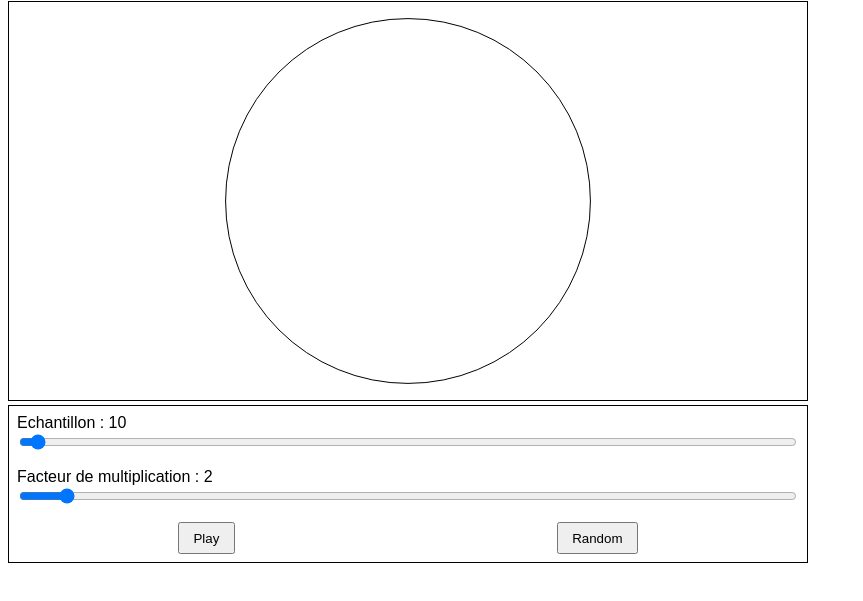
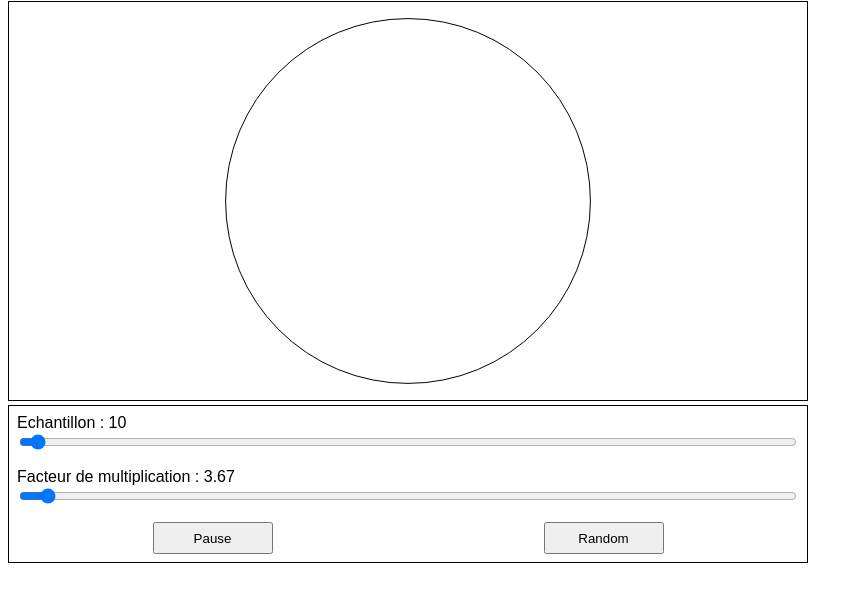
Before and after one commit to Deltouxx/formation_ts, a website built with Vite: page front/index.html in a window 1280 px wide. Both pictures are taken after a click on the button "Play". Shown: the part 79-680 px from the top of the page, without its empty margins (0-863 px from the left). Built offline with nearby package versions, Linux system fonts and the light colour scheme.

Commit message:
dev: donovan commit

```diff
--- a/front/index.html
+++ b/front/index.html
@@ -22,7 +22,7 @@
       </label>
       <label class="multiplicationFactor">
         <span>Facteur de multiplication : <span class="value">xxx</span></span>
-        <input type="range" name="" id="" min="1" max="20" step="0.01" />
+        <input type="range" name="" id="" min="1" max="100" step="0.01" />
       </label>
       <div class="buttons">
         <button class="play">Play</button>
--- a/front/src/Command.ts
+++ b/front/src/Command.ts
@@ -1,17 +1,18 @@
 import { Config } from "./Config";
-import { $, getKeys } from "./misc";
+import { $, getKeys, sleep } from "./misc";
 type Callback = (newConfig: Config) => void;
 
 export class Command {
-  // #region Properties (2)
+  // #region Properties (3)
 
-  public callback: Callback = () => {};
-  public config: Config = {
+  private callback: Callback = () => {};
+  private config: Config = {
     samples: 0,
     multiplicationFactor: 0,
   };
+  private isPlaying = false;
 
-  // #endregion Properties (2)
+  // #endregion Properties (3)
 
   // #region Constructors (1)
 
@@ -22,13 +23,21 @@ export class Command {
 
   // #endregion Constructors (1)
 
-  // #region Public Methods (5)
+  // #region Public Methods (6)
 
-  public onUpdate(callback: Callback) {
+  onUpdate(callback: Callback) {
     this.callback = callback;
   }
 
-  public render() {
+  async play() {
+    while (this.isPlaying) {
+      await sleep(1000 / 60);
+      const mf = +((this.config.multiplicationFactor + 0.01) % 100).toFixed(2);
+      this.setConfig({ ...this.config, multiplicationFactor: mf });
+    }
+  }
+
+  render() {
     const keys: (keyof Config)[] = getKeys(this.config);
 
     for (const key of keys) {
@@ -37,6 +46,9 @@ export class Command {
       const slider = $(`div.command label.${key} input`, HTMLInputElement);
       slider.value = this.config[key] + "";
     }
+    $(`div.command div.buttons button.play`).innerHTML = this.isPlaying
+      ? "Pause"
+      : "Play";
   }
 
   public setActions() {
@@ -52,6 +64,13 @@ export class Command {
     }
 
     this.setPlayBtnActions();
+    this.setRandomBtnAction();
+  }
+  setRandomBtnAction() {
+    const randomBtn = $(`div.command div.buttons button.random`);
+    randomBtn.addEventListener("click", () => {
+      console.log("RANDOM CLICK");
+    });
   }
 
   public setConfig(config: Config) {
@@ -64,8 +83,13 @@ export class Command {
     const playBtn = $(`div.command div.buttons button.play`);
     playBtn.addEventListener("click", () => {
       console.log("PLAY CLICK");
+      this.isPlaying = !this.isPlaying;
+      this.render();
+      if (this.isPlaying) {
+        this.play();
+      }
     });
   }
 
-  // #endregion Public Methods (5)
+  // #endregion Public Methods (6)
 }
--- a/front/src/misc.ts
+++ b/front/src/misc.ts
@@ -22,3 +22,11 @@ export const setAttributeNbr = (
 export const getKeys = <T extends object>(o: T): (keyof T)[] => {
   return Object.keys(o) as (keyof T)[];
 };
+
+type millisecond = number;
+
+export const sleep = (delay: millisecond): Promise<void> => {
+  return new Promise((resolve) => {
+    setTimeout(resolve, delay);
+  });
+};
--- a/front/src/style.scss
+++ b/front/src/style.scss
@@ -52,5 +52,6 @@ div.buttons {
   button {
     padding: 0.5em 1em;
     cursor: pointer;
+    width: 9em;
   }
 }
```
